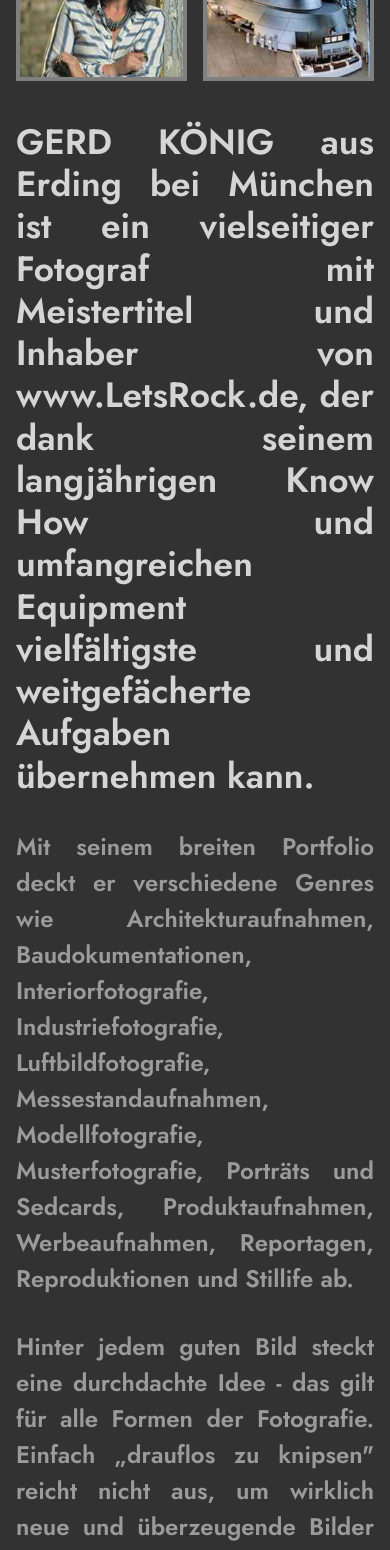
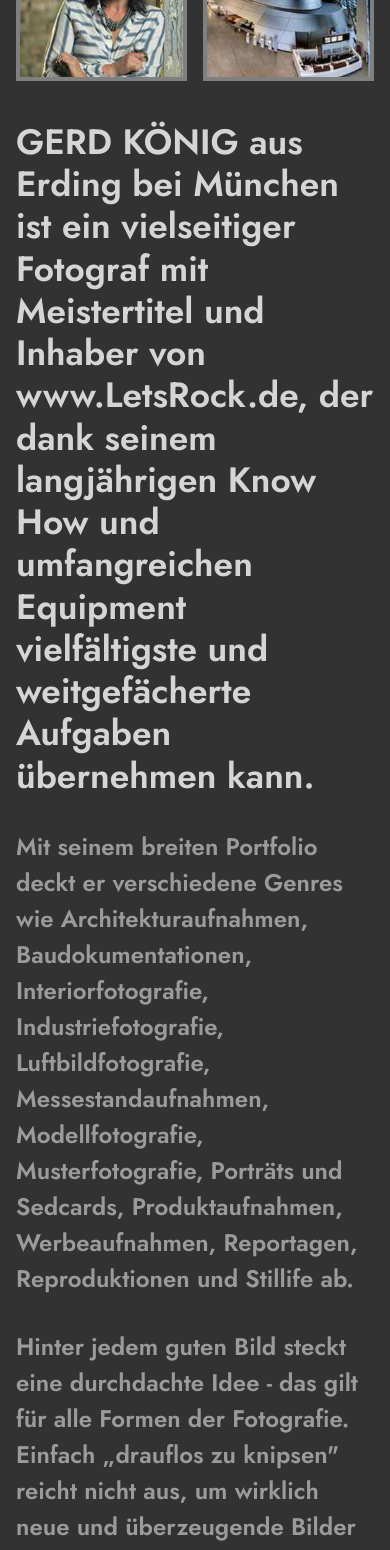
Before and after one commit to iLem0n/lets-rock-de, a Next.js app: page / in a window 390 px wide. Shown: the part 1960-3510 px from the top of the page. Built offline with nearby package versions, Linux system fonts and the light colour scheme; what @mui/material-nextjs would draw is missing.

Commit message:
mobile text align

```diff
--- a/app/features/home-content/components/TopicView.tsx
+++ b/app/features/home-content/components/TopicView.tsx
@@ -7,12 +7,15 @@ import { motion } from "framer-motion";
 import './styles.css';
 import NewspaperLayout from "@/app/components/NewspaperLayout";
 import { renderParagraph } from "@/app/features/home-content/components/views/provider";
+import useIsMobile from "@/app/hooks/isMobile";
 
 interface TopicViewProps {
     topic: Topic;
 }
 
 export default function TopicView({ topic }: TopicViewProps) {
+    const isMobile = useIsMobile();
+
     return (
         <div className="topic-view mb-16">
             <Container maxWidth="xl">
@@ -25,8 +28,9 @@ export default function TopicView({ topic }: TopicViewProps) {
                     <Typography
                         variant="h2"
                         sx={{
-                            textAlign: 'justify',
-                        }}>
+                            textAlign: isMobile ? 'left' : 'justify',
+                        }}
+                    >
                         {topic.title}
                     </Typography>
                 </motion.div>
--- a/app/features/home-content/components/views/Text.tsx
+++ b/app/features/home-content/components/views/Text.tsx
@@ -1,8 +1,11 @@
 import { Paragraph } from "@/app/features/home-content/types/types";
 import { motion } from "framer-motion";
 import { Typography } from "@mui/material";
+import useIsMobile from "@/app/hooks/isMobile";
 
 export default function ParagraphText({ paragraph }: { paragraph: Paragraph }) {
+    const isMobile = useIsMobile();
+
     return (
         <div className={`cols pb-8 no-break ${paragraph.span === 1 ? 'half-width' : ''}`}>
             <motion.div
@@ -11,7 +14,13 @@ export default function ParagraphText({ paragraph }: { paragraph: Paragraph }) {
                 viewport={{ once: true, margin: "-100px" }}
                 variants={variants}
             >
-                <Typography variant="body1" color="textPrimary">{paragraph.text}</Typography>
+                <Typography
+                    variant="body1"
+                    color="textPrimary"
+                    sx={{
+                        textAlign: isMobile ? 'left' : 'justify',
+                    }}
+                >{paragraph.text}</Typography>
             </motion.div>
         </div>
     );
```
